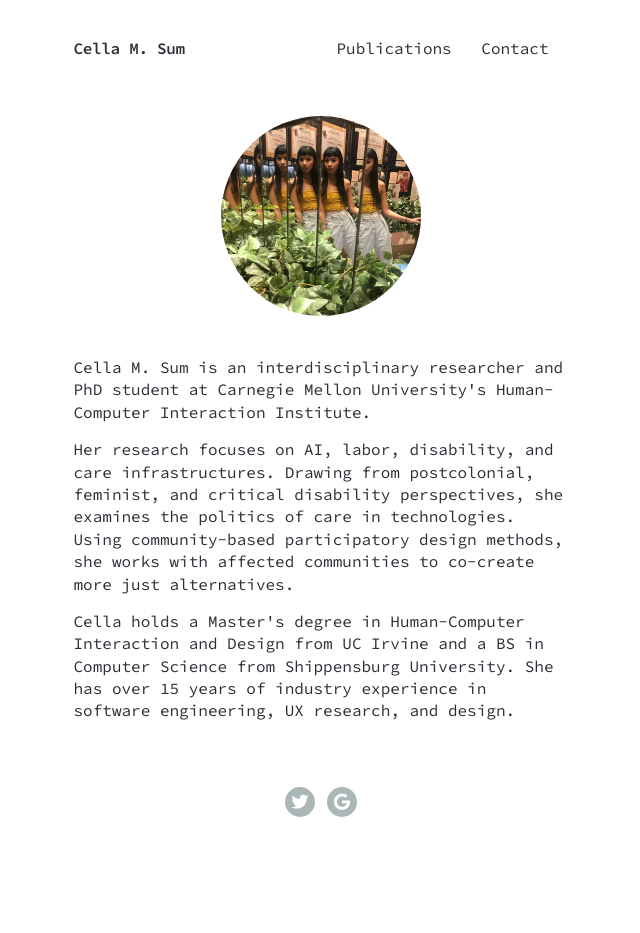
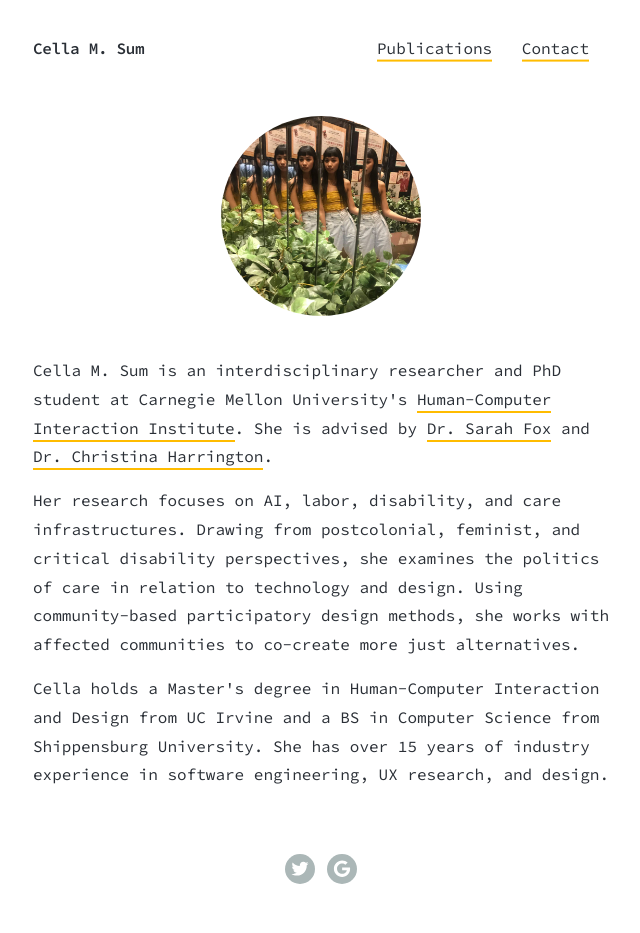
Before and after one commit to cella/cellaio, a Jekyll site: the page built from index.html, in a window 1280 px wide. Shown: the whole page, without its empty margins (319-959 px from the left). Built offline with Jekyll 4.4.1, drawn with Linux system fonts in a browser that asks for light colours; nearby versions of some CDN libraries; before the commit the page ends 900 px from its top, so only the background shows below that.

Commit message:
Bio update

```diff
--- a/_data/settings.yml
+++ b/_data/settings.yml
@@ -63,7 +63,7 @@ color_settings:
   text_dark_color: '#2A2F36'
   text_medium_color: '#6C7A89'
   text_light_color: '#ABB7B7'
-  accent_color: '#FF0080'
+  accent_color: '#ffbc00'
   border_color: '#dddddd'
   overlay_background_color: '#FF0080'
   overlay_text_color: '#ffffff'
@@ -150,7 +150,7 @@ font_settings:
     large_size: 16
     weight: 400
     letter_spacing: 0
-    line_height: 1.4
+    line_height: 1.8
   blockquote:
     small_size: 25
     medium_size: 35
--- a/_sass/_basic.scss
+++ b/_sass/_basic.scss
@@ -192,7 +192,7 @@ a {
 	@include transition(all 0.15s ease-in-out);
 
 	&:hover {
-		color: $accent-color;
+		background-color: $accent-color;
 	}
 }
 
@@ -358,11 +358,12 @@ section {
 	position: relative;
 	margin: 0 auto;
 	padding: 0 30px;
-	max-width: 495px;
+	max-width: 429px;
+
 
 	@include mq(tabletp) {
 		padding: 0;
 		width: 70%;
-		max-width: 495px;
+		max-width: 576px;
 	}
 }
--- a/_sass/_includes/_content.scss
+++ b/_sass/_includes/_content.scss
@@ -7,6 +7,7 @@
 
 p a {
 	border-bottom: 2px solid $accent-color;
+	padding: 0 0 2px;
 }
 
 .intro {
--- a/_sass/_includes/_header.scss
+++ b/_sass/_includes/_header.scss
@@ -36,7 +36,7 @@
 	color: $text-dark-color;
 
 	&:hover {
-		color: $accent-color;
+		background-color: inherit;
 	}
 
 	@include mq(tabletp) {
@@ -70,16 +70,15 @@
 }
 
 .menu__list__item__link {
-	padding: 0 0 3px;
+	padding: 0 0 2px;
 	color: $text-dark-color;
-	border-bottom: 2px solid transparent;
+	border-bottom: 2px solid $accent-color;
 
 	&:hover {
-		color: $accent-color;
+		background-color: $accent-color;
 	}
 
 	&.active-link {
-		color: $text-dark-color;
-		border-color: $accent-color;
+		background-color: $accent-color;
 	}
 }
--- a/index.html
+++ b/index.html
@@ -9,10 +9,10 @@ description: Cella M. Sum is an interdisciplinary researcher and PhD student at
     <div class="container">
       <section>
         <div class="image-wrap"><img class="circle-image" src="images/about/cella.jpg" alt="A photo showing multiple reflections of Cella in a series of mirrors."/></div>
-        <p>Cella M. Sum is an interdisciplinary researcher and PhD student at Carnegie Mellon University's Human-Computer Interaction Institute.
+        <p>Cella M. Sum is an interdisciplinary researcher and PhD student at Carnegie Mellon University's <a href="https://www.hcii.cmu.edu/">Human-Computer Interaction Institute</a>. She is advised by <a href="https://www.sarahfox.info/">Dr. Sarah Fox</a> and <a href="https://www.christinaharrington.me/">Dr. Christina Harrington</a>.
         </p>
         <p>
-          Her research focuses on AI, labor, disability, and care infrastructures. Drawing from postcolonial, feminist, and critical disability perspectives, she examines the politics of care in technologies. Using community-based participatory design methods, she works with affected communities to co-create more just alternatives.
+          Her research focuses on AI, labor, disability, and care infrastructures. Drawing from postcolonial, feminist, and critical disability perspectives, she examines the politics of care in relation to technology and design. Using community-based participatory design methods, she works with affected communities to co-create more just alternatives.
         </p>
         <p>
           Cella holds a Master's degree in Human-Computer Interaction and Design from UC Irvine and a BS in Computer Science from Shippensburg University. She has over 15 years of industry experience in software engineering, UX research, and design.
```
